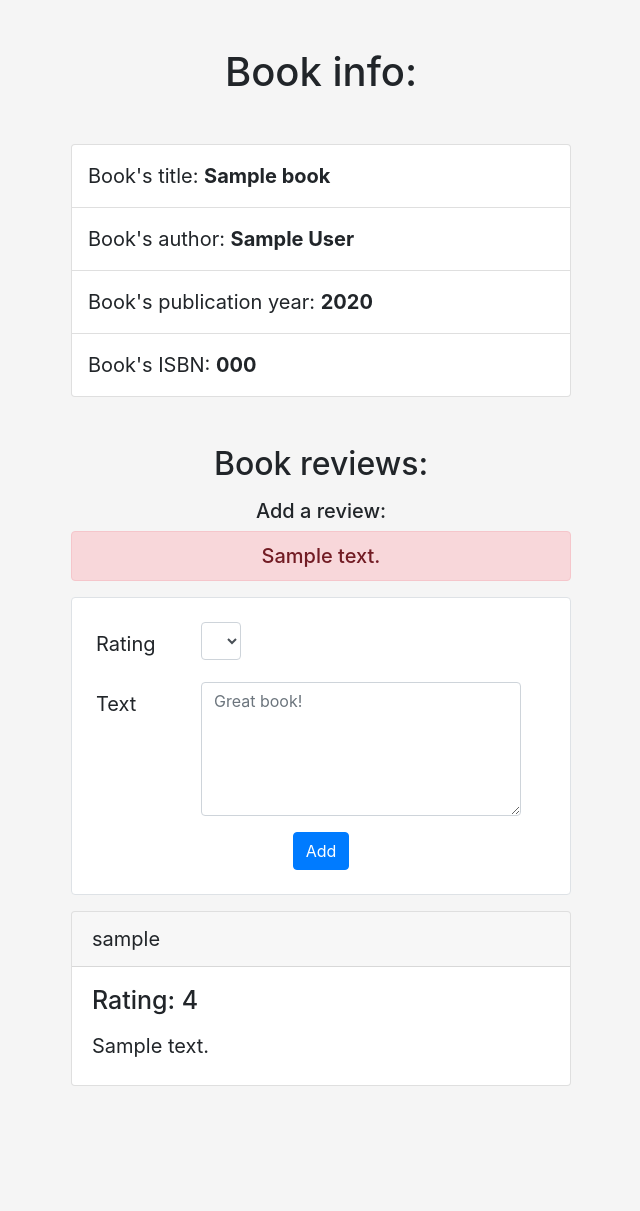
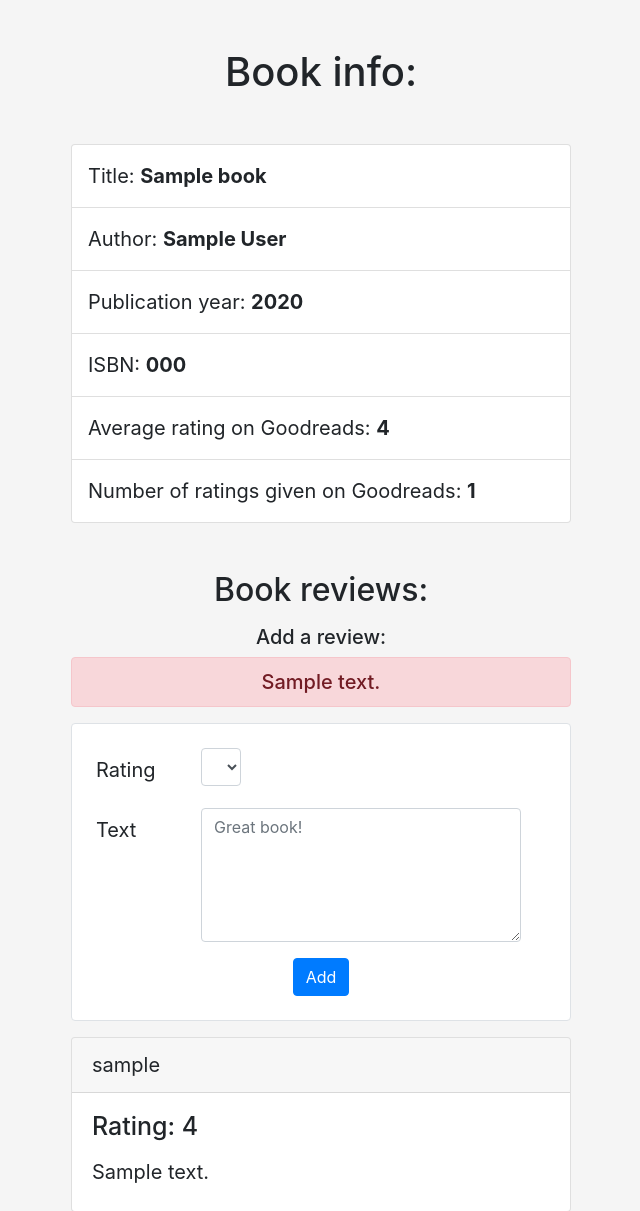
Before and after one commit to rezyaev/books, a Flask app: template templates/book.html in a window 1280 px wide. Shown: the part 72-1283 px from the top of the page, without its empty margins (319-959 px from the left). Before the commit the page ends 1158 px from the top, so only its background shows below. Run offline with Flask 2, Linux system fonts and the light colour scheme; the template is opened without the code that fills it: most values are stand-ins (such as "Sample title", 1, 10 or a date in 2020); some libraries are stand-ins or nearby versions.

Commit message:
Remove 'books' in list items

```diff
--- a/templates/book.html
+++ b/templates/book.html
@@ -9,17 +9,25 @@
   <h1 class="text-center mb-5">Book info:</h1>
   <ul class="list-group mx-w-500 mx-auto font-size-20">
     <li class="list-group-item p-3">
-      Book's title: <strong>{{ book.title }}</strong>
+      Title: <strong>{{ book.title }}</strong>
     </li>
     <li class="list-group-item p-3">
-      Book's author: <strong>{{ book.author }}</strong>
+      Author: <strong>{{ book.author }}</strong>
     </li>
     <li class="list-group-item p-3">
-      Book's publication year: <strong>{{ book.year }}</strong>
+      Publication year: <strong>{{ book.year }}</strong>
     </li>
     <li class="list-group-item p-3">
-      Book's ISBN: <strong>{{ book.isbn }}</strong>
+      ISBN: <strong>{{ book.isbn }}</strong>
     </li>
+    {% if res %}
+    <li class="list-group-item p-3">
+      Average rating on Goodreads: <strong>{{ res["average_rating"] }}</strong>
+    </li>
+    <li class="list-group-item p-3">
+      Number of ratings given on Goodreads: <strong>{{ res["work_ratings_count"] }}</strong>
+    </li>
+    {% endif %}
   </ul>
   <h2 class="text-center my-3 mt-5">Book reviews:</h2>
   <h5 class="my-2 text-center">Add a review:</h5>
```
